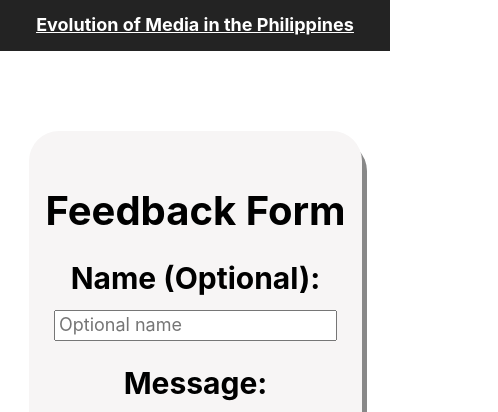
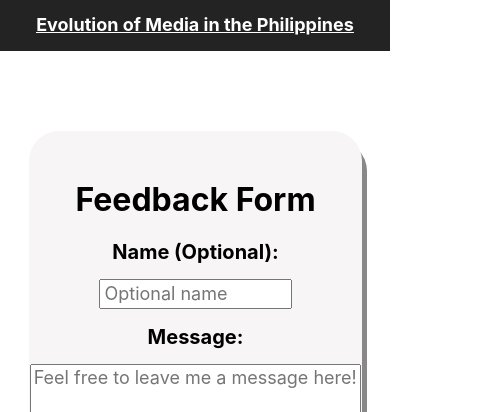
Before and after one commit to DragunWF/Media-Evolution-Web-App, a website built with Parcel: page feedback.html in a window 390 px wide. Shown: the top 412 px of the page, 498 px wide, since content can reach past the window. Built offline with nearby package versions, Linux system fonts and the light colour scheme.

Commit message:
Fixed form styling

```diff
--- a/css/styles.css
+++ b/css/styles.css
@@ -201,6 +201,10 @@ a:hover {
   padding: 3rem;
 }
 
+.form-container form {
+  padding: 0;
+}
+
 .form-container h1 {
   text-align: center;
   font-size: 4rem;
@@ -250,11 +254,19 @@ a:hover {
     width: 70%;
   }
 
+  .form-container h1 {
+    font-size: 3.2rem;
+  }
+
+  .form-container h2 {
+    font-size: 2rem;
+  }
+
   .form-container input {
     width: 45%;
   }
 
   .form-container textarea {
-    width: 50%;
+    width: 80%;
   }
 }
```
